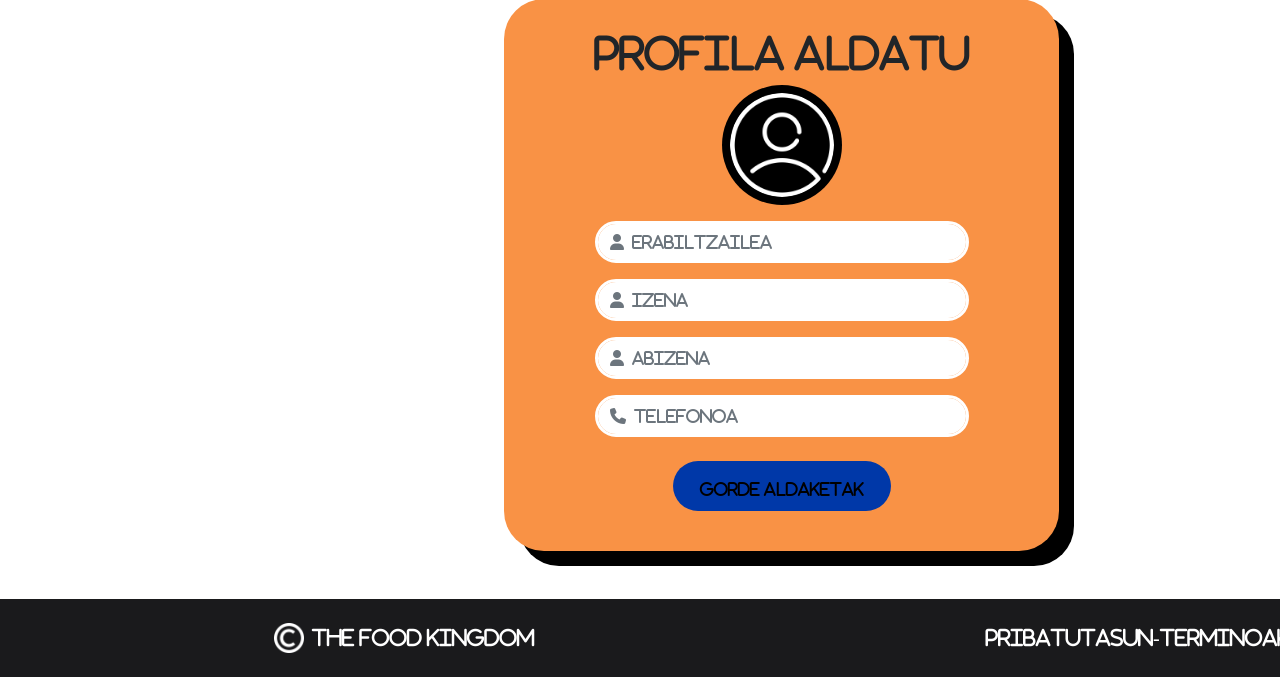
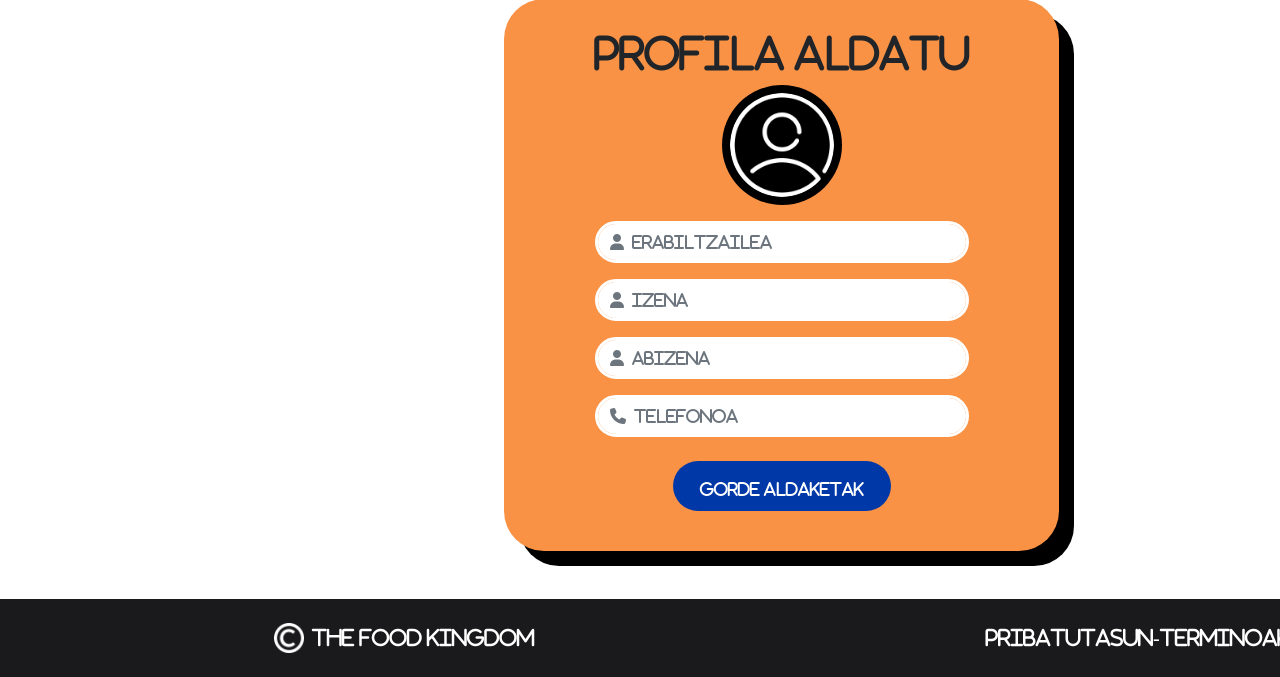
Before and after one commit to garateHegoi/TheFoodKingdom, a Django app: template Django/TheFoodKingdom/bezeroa/templates/profilaaldatu.html in a window 1280 px wide; the page is wider, and only the part inside the window is pictured. Shown: the part 150-827 px from the top of that part. Run offline with Django 4.2, Linux system fonts and the light colour scheme; the template is opened without the code that fills it, so the values that code supplies are empty; some libraries are stand-ins or nearby versions; some web fonts are replaced.

Commit message:
Aldaketa batzuk diseinuan

```diff
--- a/Django/TheFoodKingdom/bezeroa/templates/profilaaldatu.html
+++ b/Django/TheFoodKingdom/bezeroa/templates/profilaaldatu.html
@@ -21,7 +21,7 @@
           <div class="form-group">
             <input type="number" class="form-control input_form" id="inputTelefonoa" placeholder="&#xf095;  Telefonoa" value="{{bezeroa.telefono_zenbakia}}" name="telefono_zenbakia">
           </div>
-          <button class="btn btn_log mt-2" type="submit">GORDE ALDAKETAK</button>
+          <button class="btn btn_log mt-2 text-white" type="submit">GORDE ALDAKETAK</button>
         </form>
       </section>
     </div>
```
